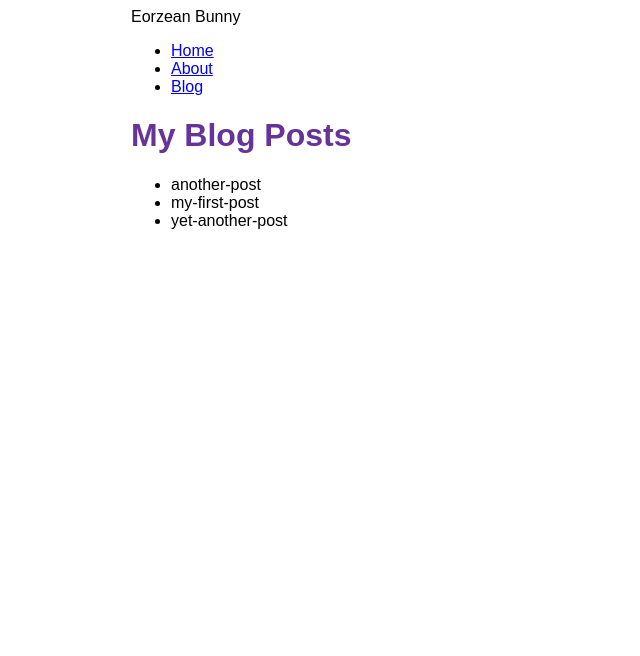
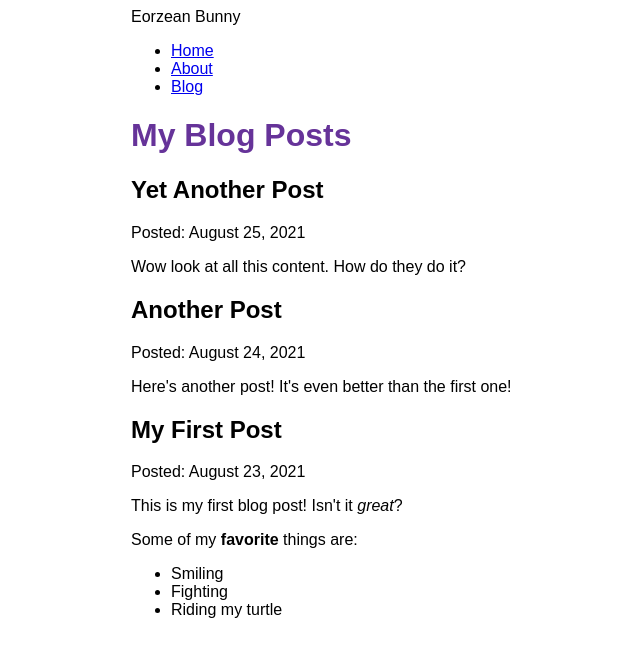
Before and after one commit to jromers91/my-first-gatsby-site, a Gatsby site: page /blog in a window 1280 px wide. Shown: the whole page, without its empty margins (259-899 px from the left). Built offline with nearby package versions, Linux system fonts and the light colour scheme; Gatsby itself is replaced by a stand-in of ours.

Commit message:
Finished Gatsby Tutorial Part 5

```diff
--- a/blog/another-post.mdx
+++ b/blog/another-post.mdx
@@ -0,0 +1,6 @@
+---
+title: "Another Post"
+date: "2021-08-24"
+---
+
+Here's another post! It's even better than the first one!
--- a/blog/my-first-post.mdx
+++ b/blog/my-first-post.mdx
@@ -0,0 +1,12 @@
+---
+title: "My First Post"
+date: "2021-08-23"
+---
+
+This is my first blog post! Isn't it *great*?
+
+Some of my **favorite** things are:
+
+* Smiling
+* Fighting
+* Riding my turtle
--- a/blog/yet-another-post.mdx
+++ b/blog/yet-another-post.mdx
@@ -0,0 +1,6 @@
+---
+title: "Yet Another Post"
+date: "2021-08-25"
+---
+
+Wow look at all this content. How do they do it?
--- a/gatsby-config.js
+++ b/gatsby-config.js
@@ -13,5 +13,6 @@
         path: `${__dirname}/blog`,
       }
     },
+     "gatsby-plugin-mdx",
   ],
 };
--- a/package.json
+++ b/package.json
@@ -15,9 +15,12 @@
     "clean": "gatsby clean"
   },
   "dependencies": {
+    "@mdx-js/mdx": "^1.6.22",
+    "@mdx-js/react": "^1.6.22",
     "gatsby": "^3.11.1",
     "gatsby-plugin-gatsby-cloud": "^3.0.0",
     "gatsby-plugin-image": "^1.12.0",
+    "gatsby-plugin-mdx": "^2.12.0",
     "gatsby-plugin-sharp": "^3.12.0",
     "gatsby-source-filesystem": "^3.12.0",
     "react": "^17.0.1",
--- a/src/pages/about.js
+++ b/src/pages/about.js
@@ -1,6 +1,5 @@
 // Step 1: Import React
 import * as React from 'react'
-import { Link } from 'gatsby'
 import Layout from '../components/layout'
 
 // Step 2: Define your component
--- a/src/pages/blog.js
+++ b/src/pages/blog.js
@@ -1,28 +1,36 @@
 import * as React from 'react'
 import { graphql } from 'gatsby'
+import { MDXRenderer } from 'gatsby-plugin-mdx'
 import Layout from '../components/layout'
 
 const BlogPage = ({ data }) => {
   return (
     <Layout pageTitle="My Blog Posts">
-      <ul>
       {
-        data.allFile.nodes.map(node => (
-          <li key={node.name}>
-            {node.name}
-          </li>
+        data.allMdx.nodes.map((node) => (
+          <article key={node.id}>
+            <h2>{node.frontmatter.title}</h2>
+            <p>Posted: {node.frontmatter.date}</p>
+            <MDXRenderer>
+              {node.body}
+            </MDXRenderer>
+          </article>
         ))
       }
-      </ul>
     </Layout>
   )
 }
 
 export const query = graphql`
   query {
-    allFile {
+    allMdx(sort: {fields: frontmatter___date, order: DESC}) {
       nodes {
-        name
+        frontmatter {
+          date(formatString: "MMMM D, YYYY")
+          title
+        }
+        id
+        body
       }
     }
   }
```
Also changed, not shown: 1 other file.
